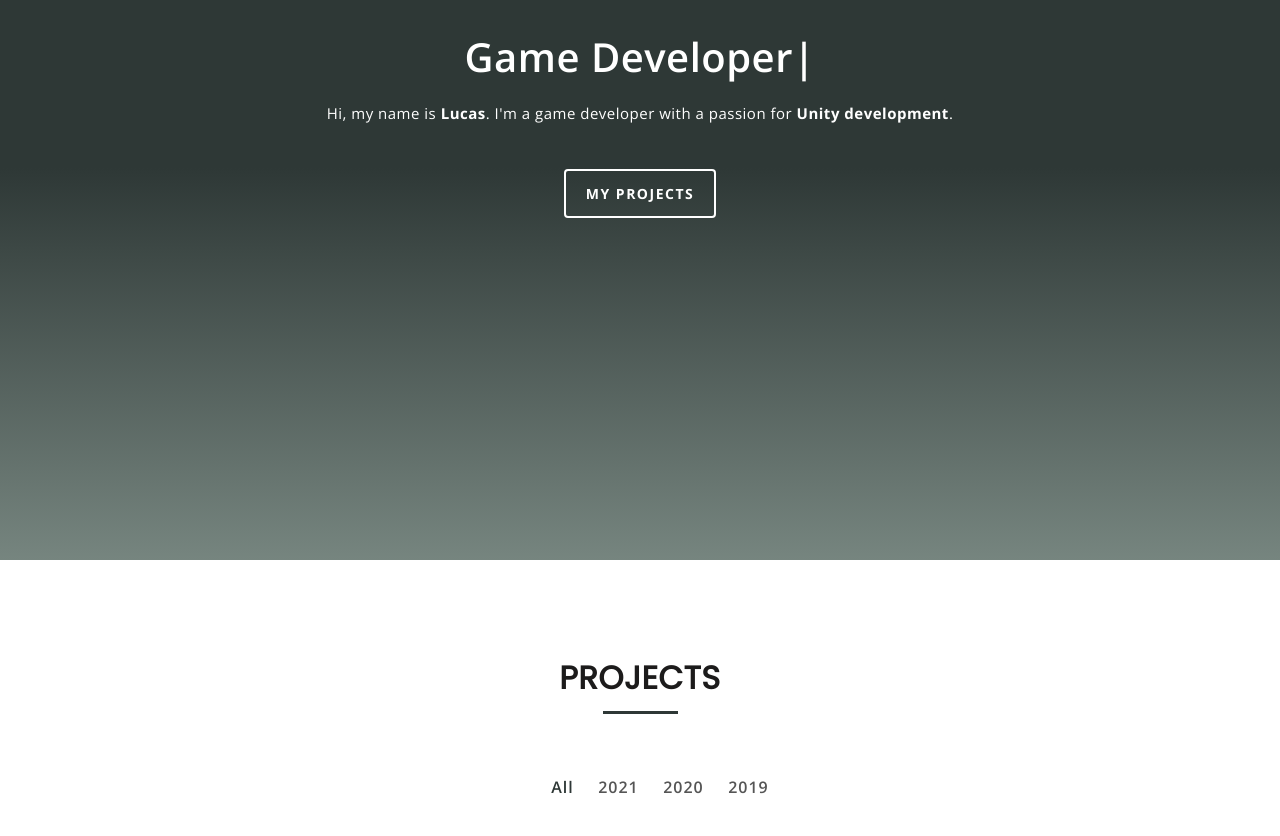
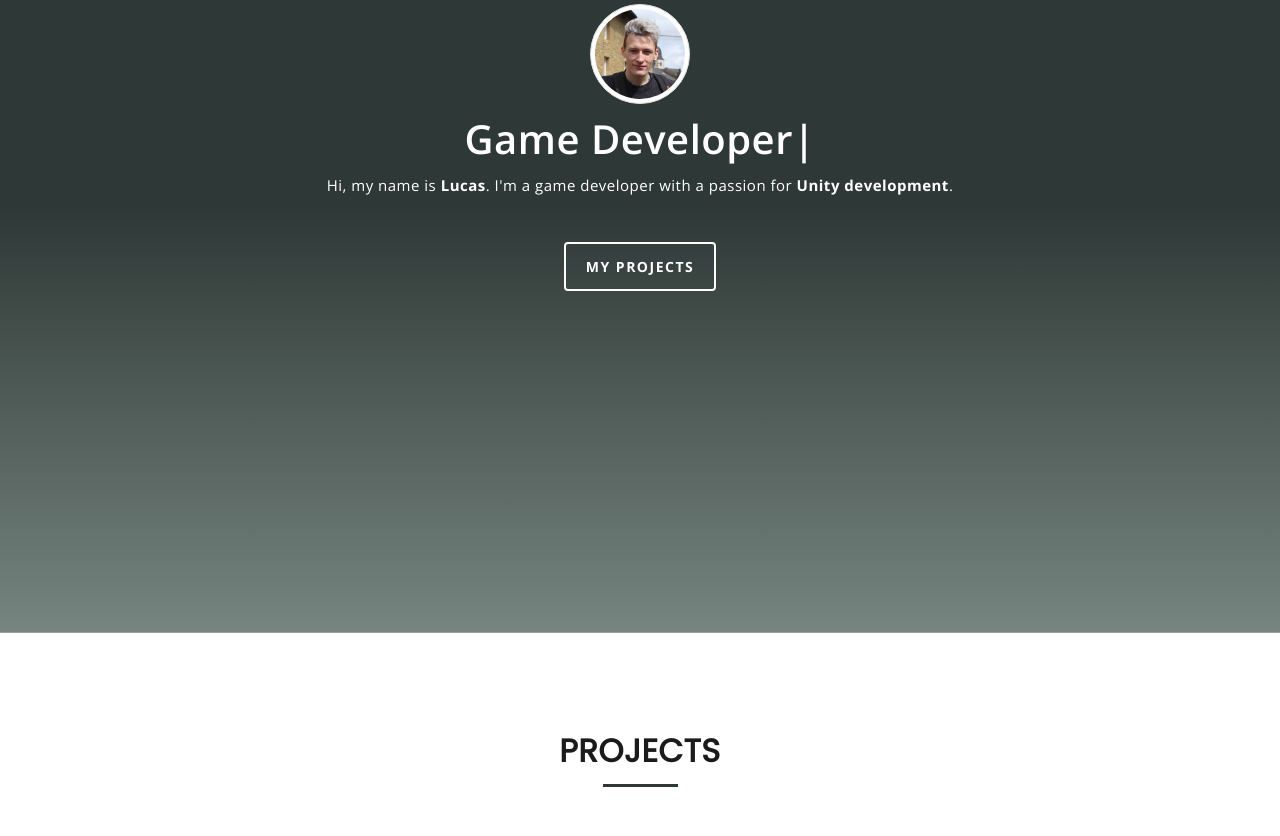
Before and after one commit to LucasVanHooste/lucasvanhooste.github.io, a plain HTML site: page index.html in a window 1280 px wide. Shown: the part 224-1060 px from the top of the page. Drawn offline with nearby package versions, Linux system fonts and the light colour scheme.

Commit message:
Added profile pic

```diff
--- a/index.html
+++ b/index.html
@@ -85,6 +85,7 @@
 			<div class="row">
 				<div class="col-md-12">
 					<div class="mu-featured-area">
+						<img src="assets/images/profile.jpg" class="img-fluid img-thumbnail img-circle" alt="Profile Picture">
 						<!-- <h1>Lucas Van Hooste</h1> -->
 
 						<!-- Start text slide -->
--- a/style.css
+++ b/style.css
@@ -408,7 +408,7 @@ button:focus {
 	display: inline;
 	float: left;
 	width: 100%;
-	padding: 22% 10% 30%;
+	padding: 20% 10% 30%;
 	text-align: center;
 }
 
@@ -421,7 +421,12 @@ button:focus {
 	line-height: 1;
 }
 
+.mu-featured-area img{
+	height: 100px;
+}
+
 .mu-featured-slider-wrapper {
+	margin-top: 5px;
 	display: inline;
 	float: left;
 	width: 100%;
@@ -449,7 +454,7 @@ button:focus {
 }
 
 .mu-featured-content {
-	margin-top: 15px;
+	margin-top: 5px;
 	display: inline;
 	float: left;
 	width: 100%;
@@ -837,7 +842,7 @@ button:focus {
 	margin: 0 5px;
 	-webkit-transition: all 0.5s;
 	transition: all 0.5s;
-	font-size: 16px;
+	font-size: 18px;
 	font-weight: 600;
 	letter-spacing: 1px;
 }
```
